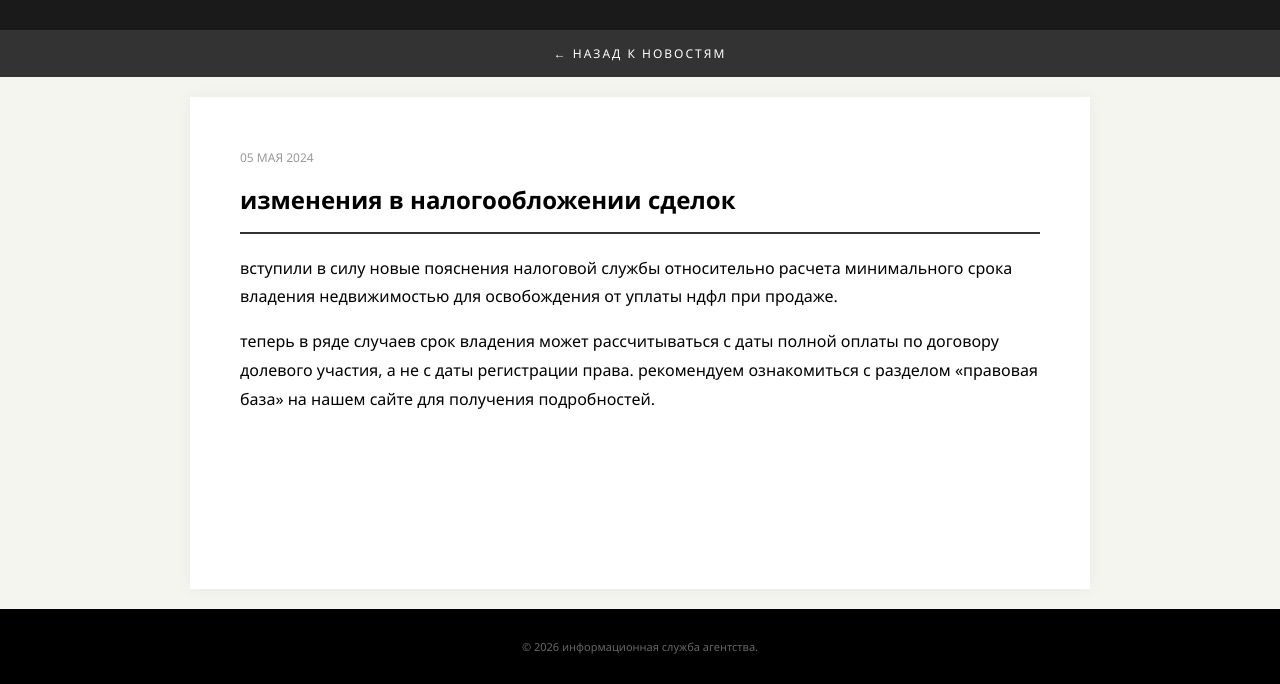
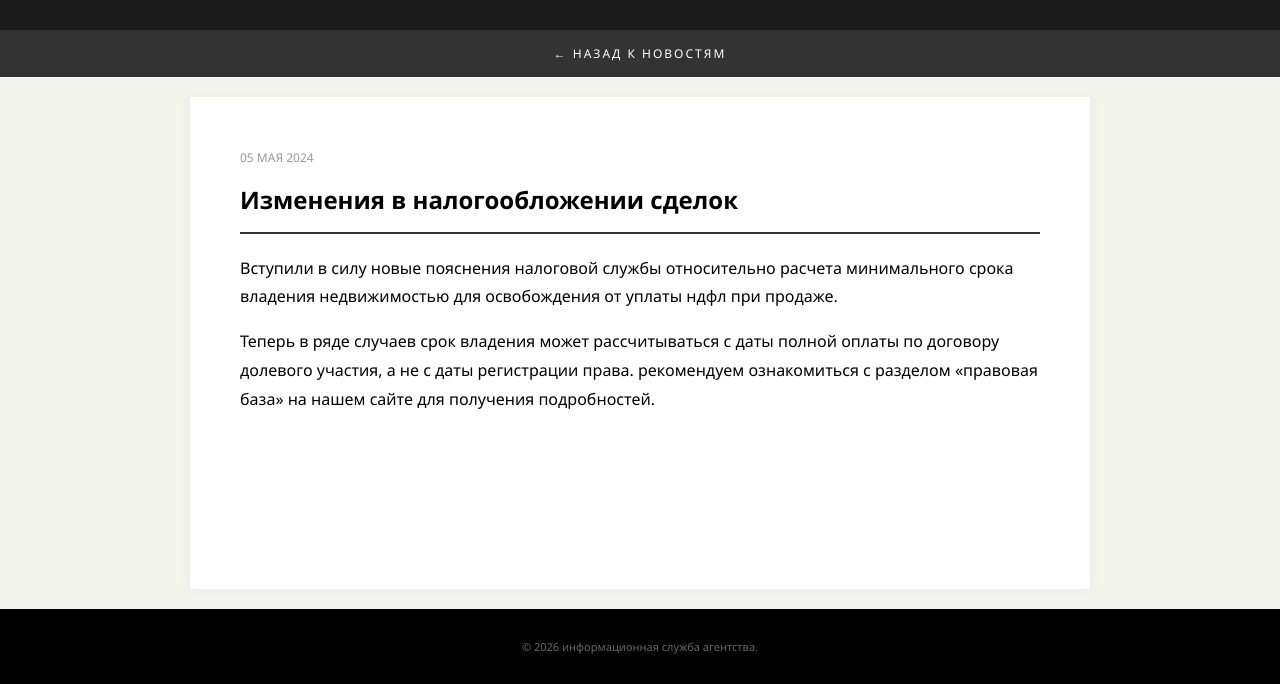
Before and after one commit to gohah-hub/RealRestateAgency, a plain HTML site: page новость_налоги.htm in a window 1280 px wide. Shown: the part 116-800 px from the top of the page. Drawn offline with Linux system fonts and the light colour scheme.

Commit message:
Update новость_налоги.htm

```diff
--- a/новость_налоги.htm
+++ b/новость_налоги.htm
@@ -20,9 +20,9 @@
     <nav><a href="новостирынка.htm">← назад к новостям</a></nav>
     <main>
         <span class="date">05 мая 2024</span>
-        <h2>изменения в налогообложении сделок</h2>
-        <p>вступили в силу новые пояснения налоговой службы относительно расчета минимального срока владения недвижимостью для освобождения от уплаты ндфл при продаже.</p>
-        <p>теперь в ряде случаев срок владения может рассчитываться с даты полной оплаты по договору долевого участия, а не с даты регистрации права. рекомендуем ознакомиться с разделом «правовая база» на нашем сайте для получения подробностей.</p>
+        <h2>Изменения в налогообложении сделок</h2>
+        <p>Вступили в силу новые пояснения налоговой службы относительно расчета минимального срока владения недвижимостью для освобождения от уплаты ндфл при продаже.</p>
+        <p>Теперь в ряде случаев срок владения может рассчитываться с даты полной оплаты по договору долевого участия, а не с даты регистрации права. рекомендуем ознакомиться с разделом «правовая база» на нашем сайте для получения подробностей.</p>
     </main>
     <footer>&copy; 2026 информационная служба агентства.</footer>
 </div>
```
